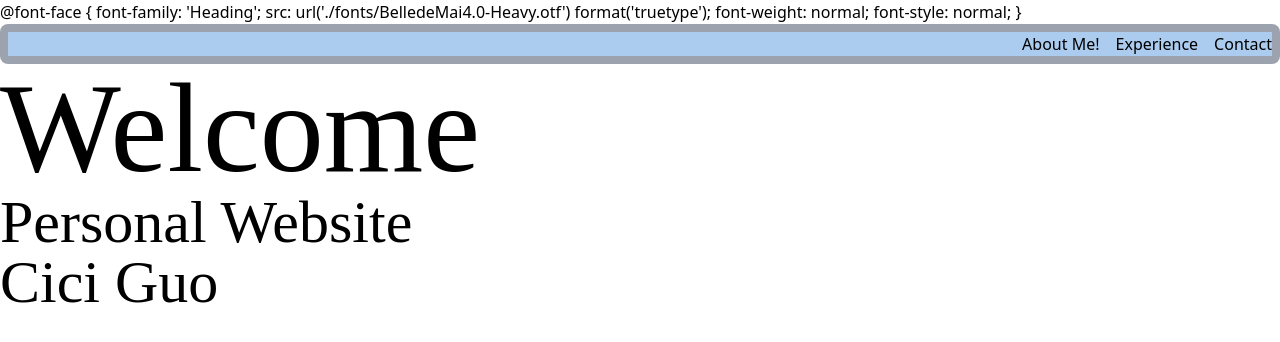
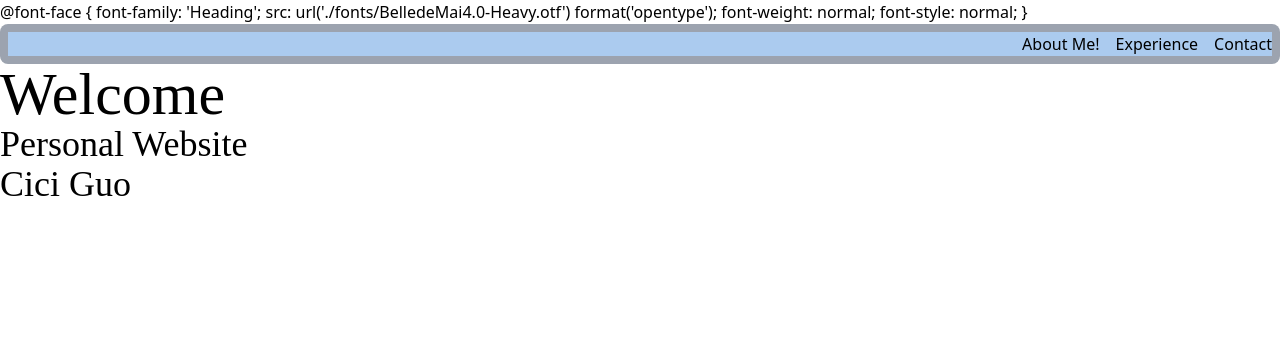
Before and after one commit to ClosedCaptions/closedcaptions.github.io, a plain HTML site: page index.html in a window 1280 px wide. Drawn offline with nearby package versions, Linux system fonts and the light colour scheme.

Commit message:
Update index.html

```diff
--- a/index.html
+++ b/index.html
@@ -5,10 +5,11 @@
     <script src="https://cdn.tailwindcss.com"></script>
     @font-face {
         font-family: 'Heading';
-        src: url('./fonts/BelledeMai4.0-Heavy.otf') format('truetype');
+        src: url('./fonts/BelledeMai4.0-Heavy.otf') format('opentype');
         font-weight: normal;
         font-style: normal;
     }
+
 </head>
 
 <body>
@@ -19,9 +20,9 @@
             <a href="contact.html">Contact</a>
         </nav>
     </div>
-    <h1 class="text-9xl font-['Heading'] text-primary">Welcome</h1>
-    <h2 class="text-6xl font-['Heading'] text-primary">Personal Website</h2>
-    <h2 class="text-6xl font-['Heading'] text-primary">Cici Guo</h2>
+    <h1 class="text-6xl font-['Heading'] text-primary">Welcome</h1>
+    <h2 class="text-4xl font-['Heading'] text-primary">Personal Website</h2>
+    <h2 class="text-4xl font-['Heading'] text-primary">Cici Guo</h2>
 </body>
 
 </html>
```
